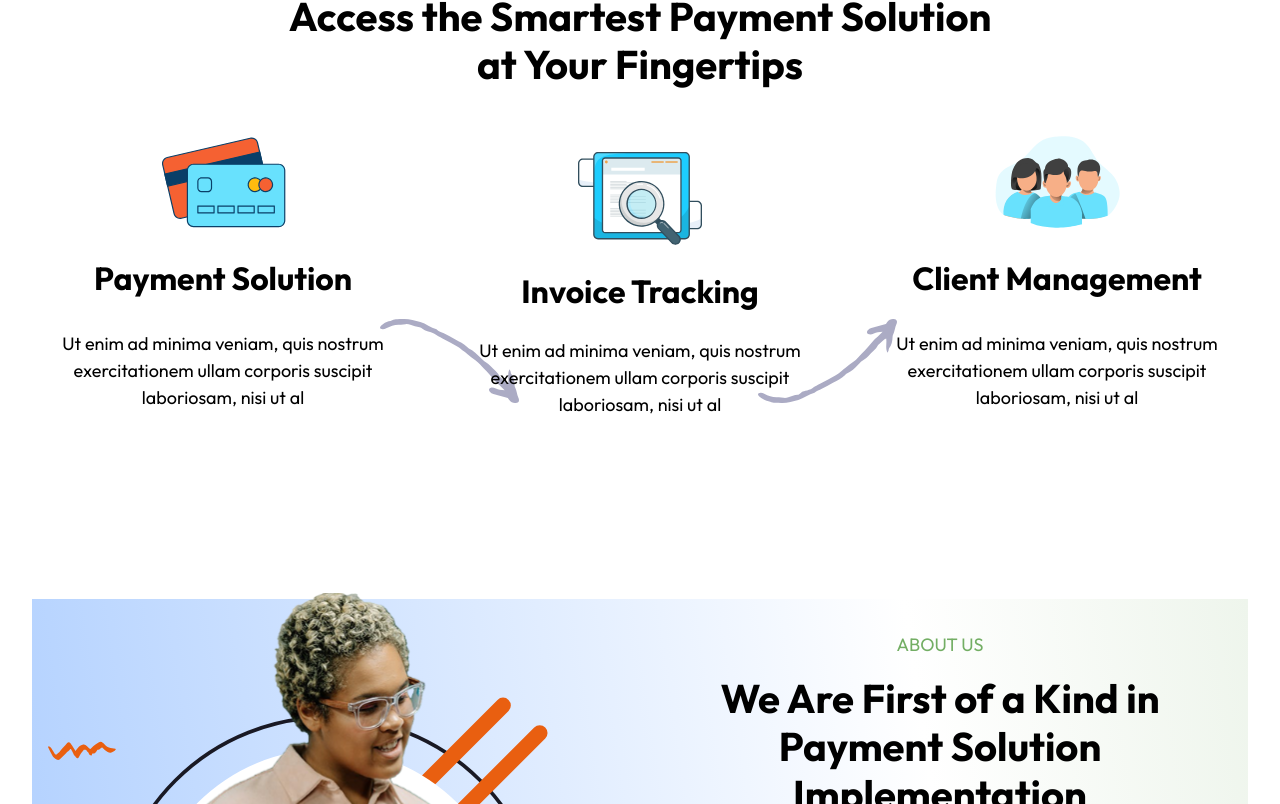
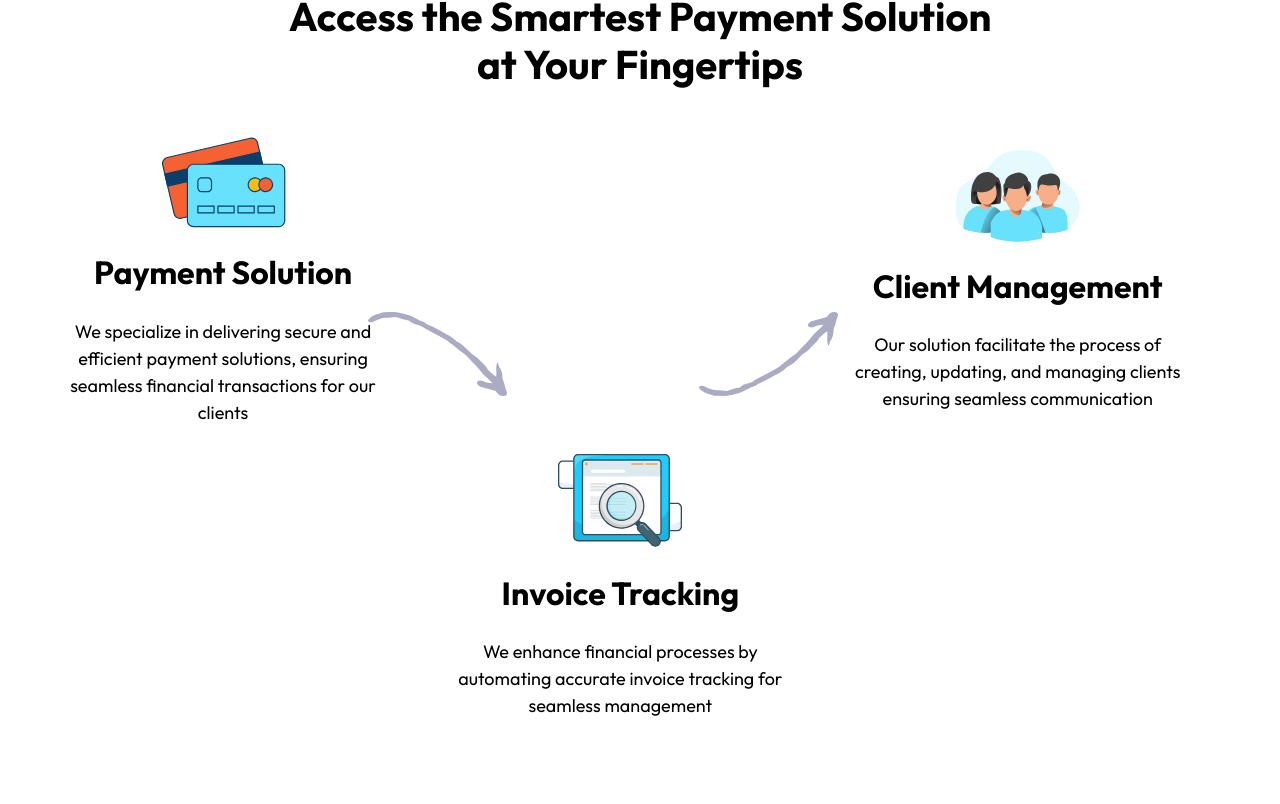
Before and after one commit to klusterthon023/klusterthon023-fintech, a React (Vite) app in the folder frontend/: page / in a window 1280 px wide. Shown: the part 1096-1900 px from the top of the page. Built offline with nearby package versions, Linux system fonts and the light colour scheme.

Commit message:
Updated the content

```diff
--- a/frontend/src/pages/home/components/what-we-do-section/WhatWeDoCard.tsx
+++ b/frontend/src/pages/home/components/what-we-do-section/WhatWeDoCard.tsx
@@ -7,55 +7,55 @@ import arrowDownIcon from "../../../../assets/home/arrow-down.svg";
 
 export default function WhatWeDoCard() {
   return (
-    <div className="relative flex flex-col justify-between gap-16 lg:gap-2 lg:flex-row">
+    <div className="relative grid gap-16 lg:gap-2 lg:grid-cols-3 lg:grid-rows-2 lg:items-center">
       <img
         src={arrowDownIcon}
         alt=""
         data-aos="zoom-in-up"
         data-aos-duration="5000"
-        className=" absolute left-[28%] top-[65%] hidden xl:block"
+        className=" absolute lg:left-[0%] xl:left-[27%] top-[30%] hidden xl:block"
       />
       <img
         src={arrowUpIcon}
         alt=""
         data-aos="zoom-in-up"
         data-aos-duration="5000"
-        className=" absolute left-[60%] top-[65%] hidden xl:block"
+        className=" absolute left-[55%] top-[30%] hidden xl:block"
       />
       <div
         data-aos="zoom-in-up"
         data-aos-duration="5000"
-        className="grid gap-6 text-center lg:max-w-[350px]"
+        className="grid gap-6 text-center lg:max-w-[350px] lg:row-start-1 lg:col-start-1"
       >
         <img src={paymentIcon} alt="" className="mx-auto" />
         <Typography variant="h4">Payment Solution</Typography>
         <Typography className="lg:max-w-[40ch]">
-          Ut enim ad minima veniam, quis nostrum exercitationem ullam corporis
-          suscipit laboriosam, nisi ut al
+          We specialize in delivering secure and efficient payment solutions,
+          ensuring seamless financial transactions for our clients
         </Typography>
       </div>
       <div
         data-aos="zoom-in-up"
         data-aos-duration="5000"
-        className="grid gap-6 text-center lg:max-w-[350px] lg:transform lg:translate-y-[10rem] lg:mt-4"
+        className="grid gap-6 text-center lg:max-w-[350px] lg:row-start-2 lg:col-start-2 lg:mt-4"
       >
         <img src={searchIcon} alt="" className="mx-auto" />
         <Typography variant="h4">Invoice Tracking</Typography>
         <Typography className="lg:max-w-[40ch]">
-          Ut enim ad minima veniam, quis nostrum exercitationem ullam corporis
-          suscipit laboriosam, nisi ut al
+          We enhance financial processes by automating accurate invoice tracking
+          for seamless management
         </Typography>
       </div>
       <div
         data-aos-duration="5000"
         data-aos="zoom-in-up"
-        className="grid gap-6 text-center lg:max-w-[350px]"
+        className="grid gap-6 text-center lg:max-w-[350px] lg:row-start-1 lg:col-start-3"
       >
         <img src={groupIcon} alt="" className="mx-auto" />
         <Typography variant="h4">Client Management</Typography>
         <Typography className="lg:max-w-[40ch]">
-          Ut enim ad minima veniam, quis nostrum exercitationem ullam corporis
-          suscipit laboriosam, nisi ut al
+          Our solution facilitate the process of creating, updating, and
+          managing clients ensuring seamless communication
         </Typography>
       </div>
     </div>
```
